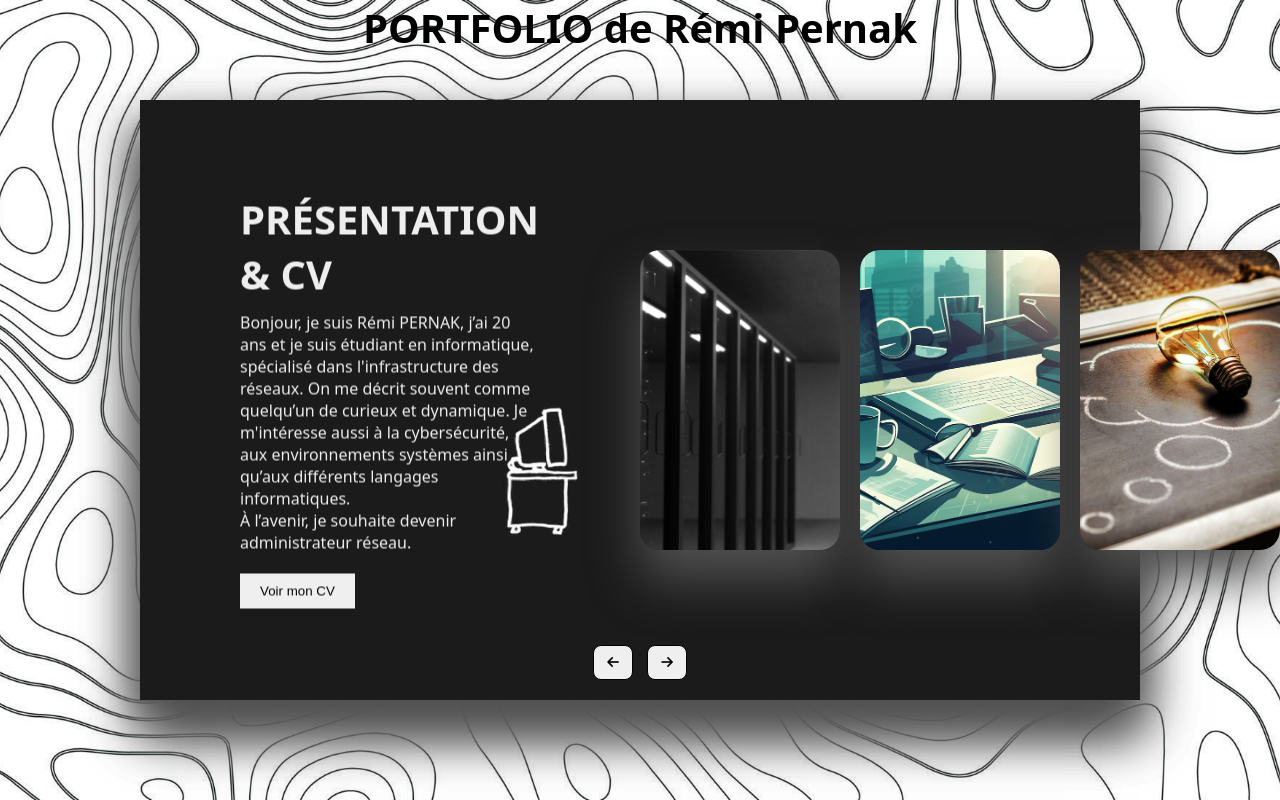
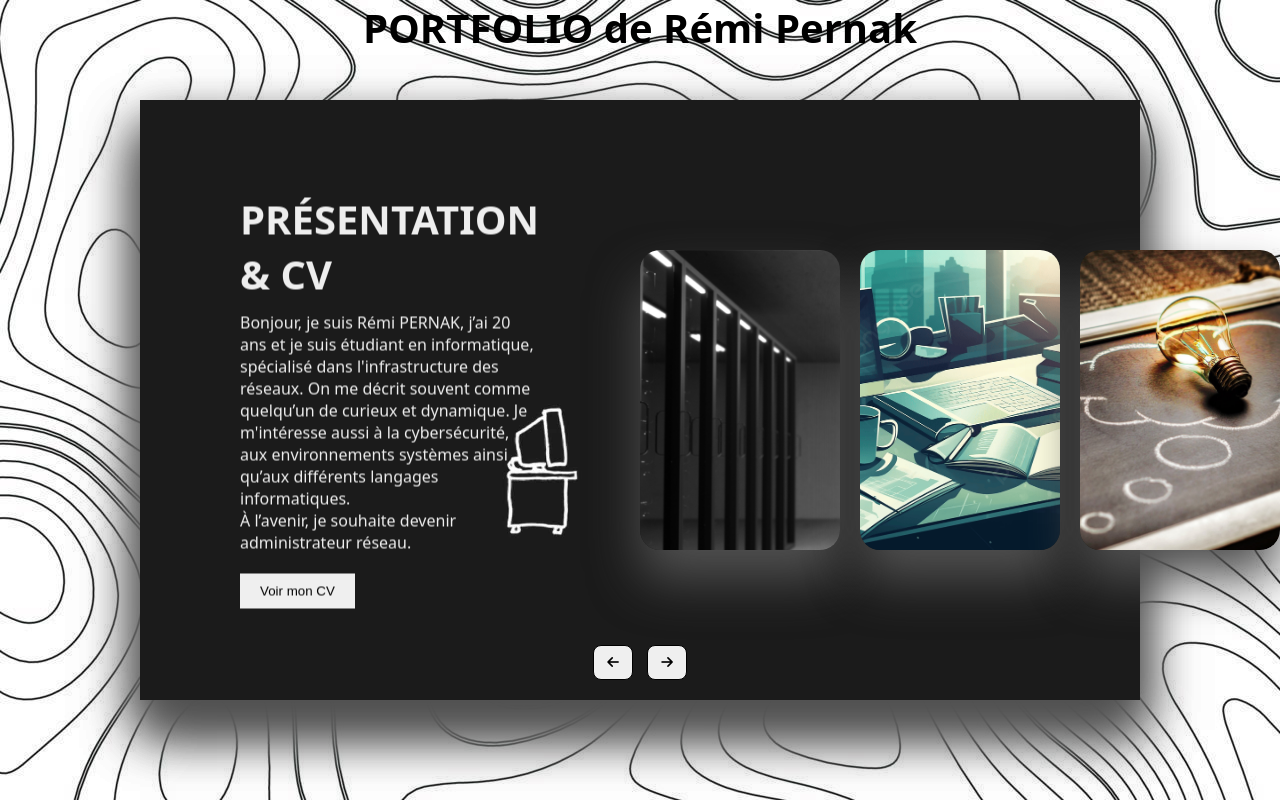
Before and after one commit to Zieoko/portfolioV2, a plain HTML site: page index.html in a window 1280 px wide. Shown: the top 800 px of the page. Drawn offline with Linux system fonts and the light colour scheme.

Commit message:
Refactor CSS styles for improved readability

```diff
--- a/style.css
+++ b/style.css
@@ -5,7 +5,7 @@
 }
 
 body{
-  background: url(./images/14720205.jpg) no-repeat center fixed; -webkit-background-size:cover;
+  background: url(./images/14720205.jpg);
   overflow: hidden;
 }
 
```
